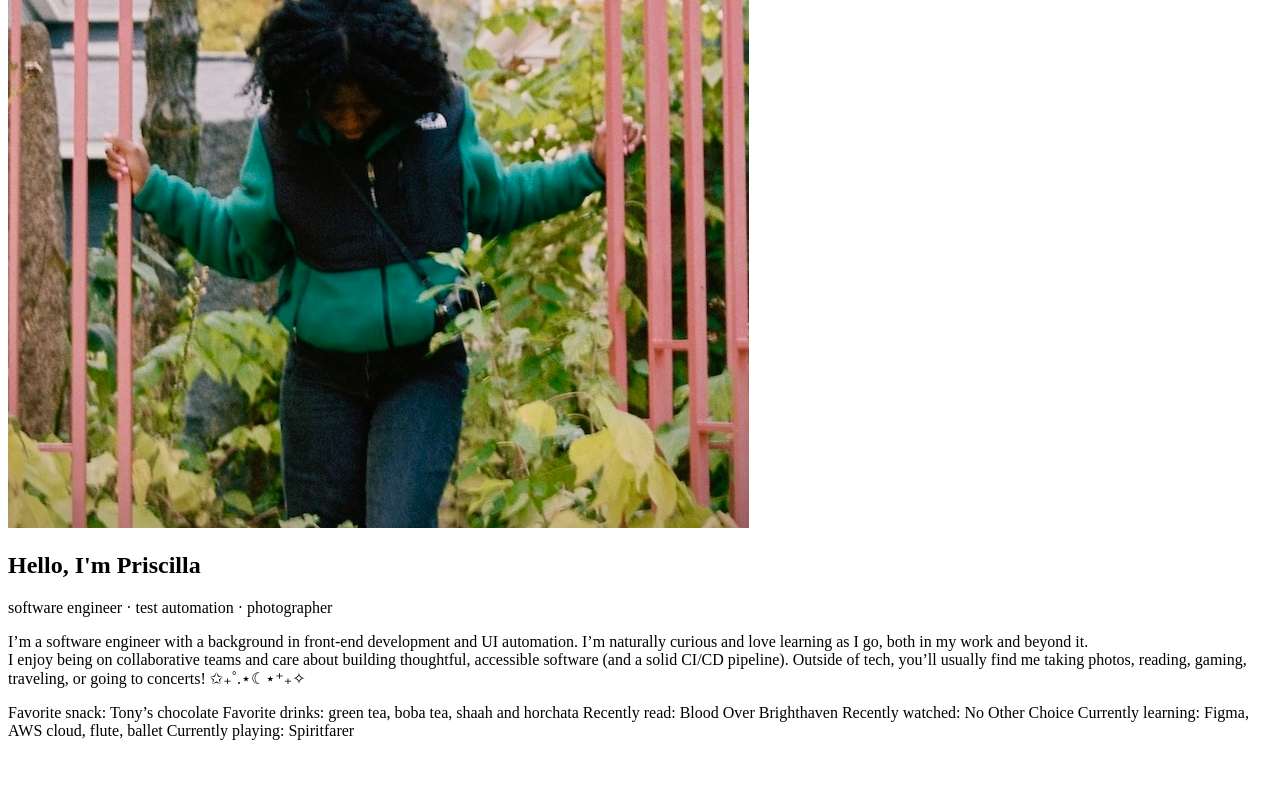
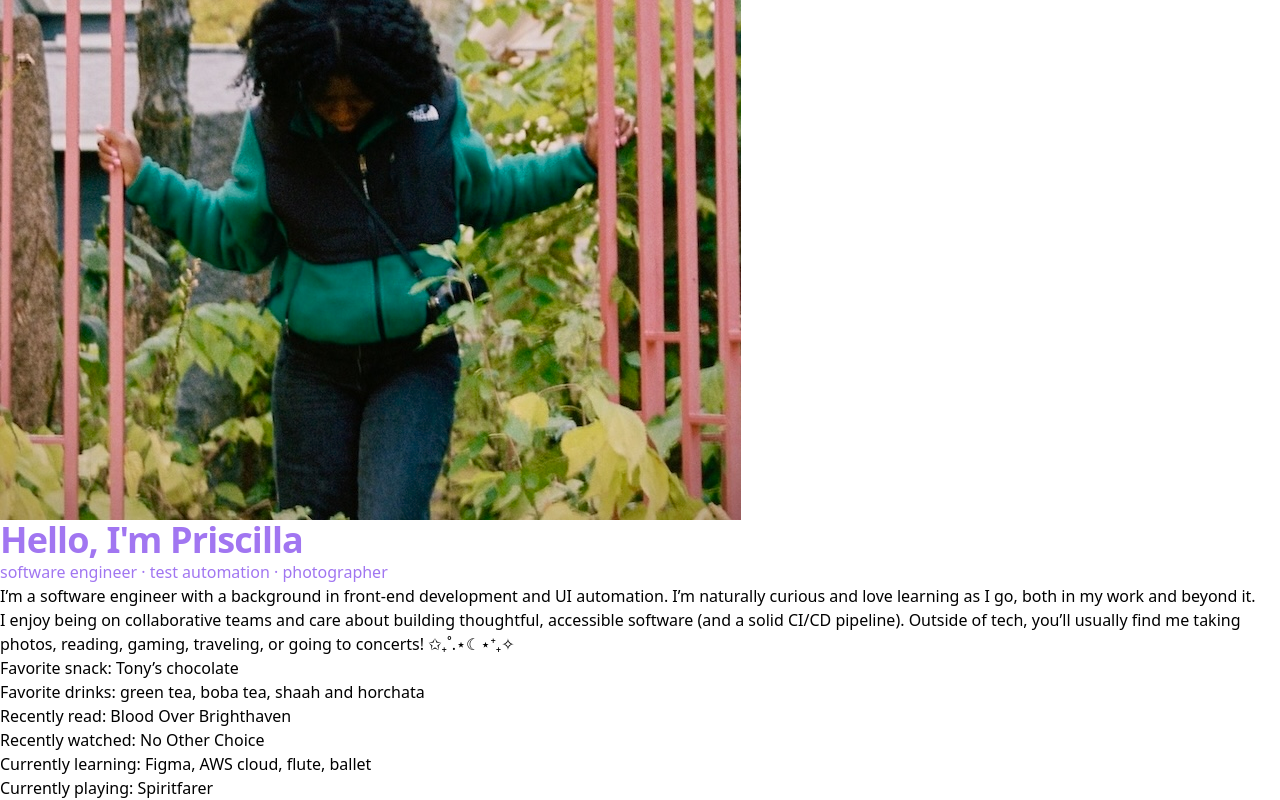
Before and after one commit to cillacodes/pg-portfolio-site, a website: page index.html in a window 1280 px wide. Shown: the part 497-1297 px from the top of the page. Before the commit the page ends 1253 px from the top, so only its background shows below. Drawn offline with Linux system fonts and the light colour scheme.

Commit message:
install tailwindcss and use google fonts

```diff
--- a/index.html
+++ b/index.html
@@ -1,10 +1,15 @@
 <!DOCTYPE html>
 <htmnl>
     <head>
-        <meta charset="utf-8">
+        <meta charset="UTF-8">
          <meta name="viewport" content="width=device-width, initial-scale=1.0">
          <title>Priscilla G</title>
          <link rel="icon" type="image/x-icon" href="images/favicon.png">
+         <link rel="stylesheet" href="styles/output.css">
+         <link rel="preconnect" href="https://fonts.googleapis.com">
+        <link rel="preconnect" href="https://fonts.gstatic.com" crossorigin>
+        <link href="https://fonts.googleapis.com/css2?family=Overpass:ital,wght@0,100..900;1,100..900&family=Rubik+Mono+One&family=Rubik:ital,wght@0,800;1,800&display=swap" rel="stylesheet">
+        <!-- <link rel="stylesheet" href="https://fonts.googleapis.com/css2?family=Overpass:ital,wght@0,100..900;1,100..900&family=Rubik:ital,wght@0,300..900;1,300..900&display=swap"> -->
     </head>
 
     <body>
@@ -14,12 +19,12 @@
 
         <section>
             <div>
-                <h1> Hello, I'm Priscilla</h1>
+                <h1 class="text-4xl font-black tracking-tight text-purple font-[var(--font-heading)]"> Hello, I'm Priscilla</h1>
             </div>
-            <div>
+            <div class="font-[var(--font-heading)] text-purple">
                 <p>software engineer · test automation · photographer</p>
             </div>
-            <div>
+            <div class="font-[var(--font-body)]">
                 <p>
                     I’m a software engineer with a background in front-end development and UI automation.
                     I’m naturally curious and love learning as I go, both in my work and beyond it.
@@ -31,15 +36,15 @@
                 </p>
             </div>
 
-            <div>
-                <p>
-                    Favorite snack: Tony’s chocolate
-                    Favorite drinks: green tea, boba tea, shaah and horchata
-                    Recently read: Blood Over Brighthaven
-                    Recently watched: No Other Choice
-                    Currently learning: Figma, AWS cloud, flute, ballet
-                    Currently playing: Spiritfarer
-                </p>
+            <div class="font-[var(--font-body)]">
+                <ul>
+                    <li> Favorite snack: Tony’s chocolate </li>
+                    <li> Favorite drinks: green tea, boba tea, shaah and horchata </li>
+                    <li> Recently read: Blood Over Brighthaven </li>
+                    <li> Recently watched: No Other Choice </li>
+                    <li> Currently learning: Figma, AWS cloud, flute, ballet </li>
+                    <li> Currently playing: Spiritfarer </li>
+                </ul>
             </div>
 
             <div></div>
--- /dev/null
+++ b/package.json
@@ -0,0 +1,6 @@
+{
+  "dependencies": {
+    "@tailwindcss/cli": "^4.2.0",
+    "tailwindcss": "^4.2.0"
+  }
+}
--- /dev/null
+++ b/styles/input.css
@@ -0,0 +1,11 @@
+@import "tailwindcss";
+@tailwind base;
+@tailwind components;
+@tailwind utilities;
+
+@theme {
+    /* --font-heading: "Rubik Mono One", monospace; */
+    --font-heading: "Rubik", sans-serif;
+    --font-body: "Overpass", sans-serif;
+    --color-purple: #A176F1;
+}
```
Also changed, not shown: README.md, design/figma-desktop-light-mode.png (renamed from images/figma-design-desktop-light-mode.png), design/figma-desktop.png (renamed from images/figma-design-desktop.png), design/figma-mobile.png (renamed from images/figma-design-mobile.png), styles/output.css (added), 2 other files.
